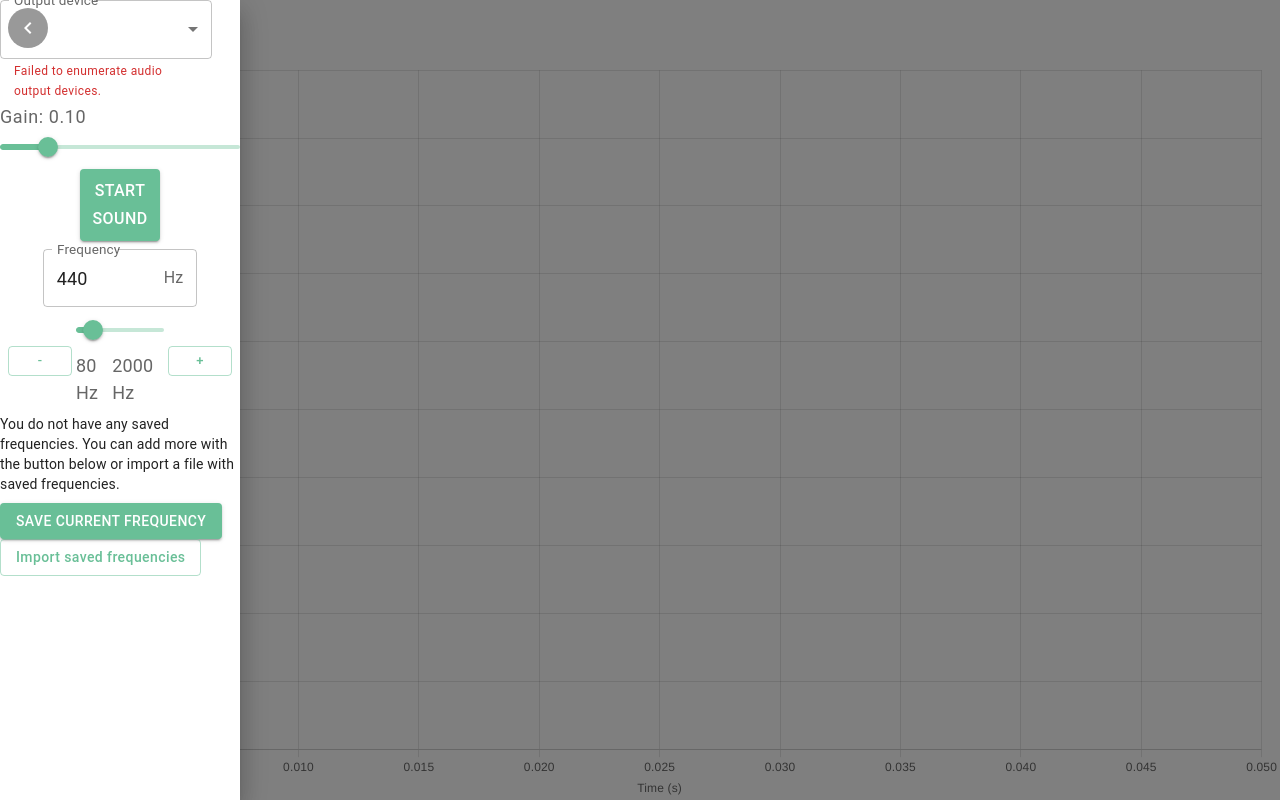
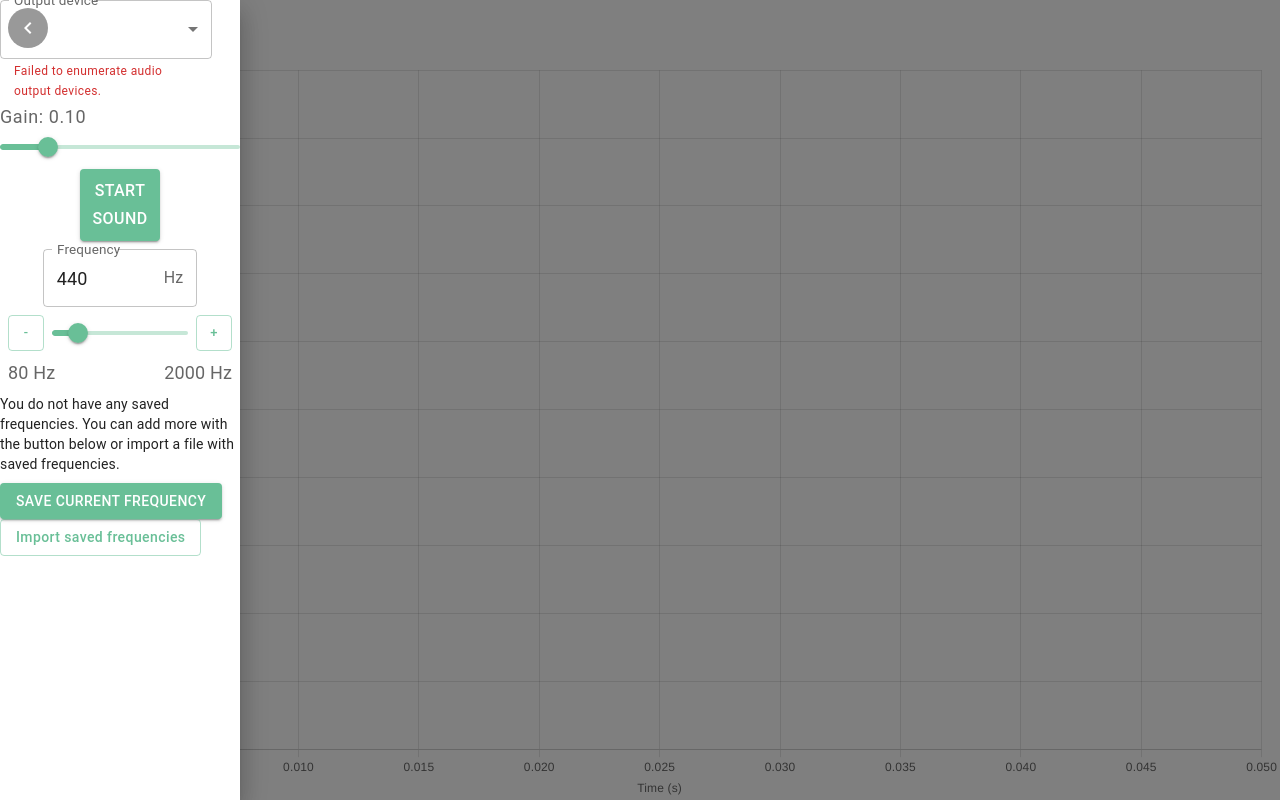
Before and after one commit to AlexJuraska/VibraAsWeb, a React (Vite) app: page /experiments/chladniPatterns in a window 1280 px wide. Both pictures are taken after a click on the button 28 px from the left and 28 px from the top of the page. Built offline with nearby package versions, Linux system fonts and the light colour scheme; some icons are missing.

Commit message:
Changed Frequency Slider so buttons are square and beside the slider

```diff
--- a/src/experiments/chladniPatterns/components/FrequencySlider.tsx
+++ b/src/experiments/chladniPatterns/components/FrequencySlider.tsx
@@ -178,8 +178,9 @@ const FrequencySlider: React.FC<FrequencySliderProps> = ({
     }, []);
 
     return (
-        <Box display="flex" flexDirection="column" gap={1} sx={{ width: '100%' }}>
-            <Box sx={{ width: '100%', display: 'flex', justifyContent: 'center', alignItems: 'center', boxSizing: 'border-box' }}>
+        <Box display="flex" flexDirection="column" gap={1} width="100%">
+
+            <Box display="flex" justifyContent="center" width="100%">
                 <TextField
                     label={label}
                     type="number"
@@ -191,7 +192,10 @@ const FrequencySlider: React.FC<FrequencySliderProps> = ({
                     onFocus={() => setEditing(true)}
                     onBlur={commitInput}
                     onKeyDown={onInputKeyDown}
-                    sx={{ '& .MuiInputBase-input': { fontSize: 18 }, '& .MuiInputLabel-root': { fontSize: 18 } }}
+                    sx={{
+                        "& .MuiInputBase-input": { fontSize: 18 },
+                        "& .MuiInputLabel-root": { fontSize: 18 },
+                    }}
                     slotProps={{
                         input: {
                             endAdornment: <InputAdornment position="end">Hz</InputAdornment>,
@@ -201,7 +205,7 @@ const FrequencySlider: React.FC<FrequencySliderProps> = ({
                 />
             </Box>
 
-            <Box display="flex" alignItems="center" gap={0.5}>
+            <Box display="flex" alignItems="center" width="100%" gap={1}>
                 {showStepButtons && (
                     <Button
                         aria-label="decrease frequency"
@@ -221,29 +225,33 @@ const FrequencySlider: React.FC<FrequencySliderProps> = ({
                             dec();
                         }}
                         disabled={!!disabled || value <= min}
+                        sx={{
+                            width: 36,
+                            height: 36,
+                            minWidth: 36,
+                            p: 0,
+                            display: "flex",
+                            alignItems: "center",
+                            justifyContent: "center",
+                        }}
                     >
                         -
                     </Button>
                 )}
 
-                <Box flex={1}>
                 <Slider
                     value={value}
                     min={min}
                     max={max}
                     step={step}
-                        onChange={(_, newValue) => {
-                            const nv = Array.isArray(newValue) ? (newValue[0] as number) : (newValue as number);
-                            send(nv);
+                    onChange={(_, nv) => {
+                        const val = Array.isArray(nv) ? nv[0] : nv;
+                        send(val);
                     }}
                     disabled={disabled}
                     aria-label={label}
+                    sx={{ flex: 1, py: 0 }}
                 />
-                    <Box display="flex" justifyContent="space-between">
-                        <span style={{ fontSize: 18, color: "rgba(0,0,0,0.6)" }}>{min} Hz</span>
-                        <span style={{ fontSize: 18, color: "rgba(0,0,0,0.6)" }}>{max} Hz</span>
-                    </Box>
-                </Box>
 
                 {showStepButtons && (
                     <Button
@@ -264,13 +272,33 @@ const FrequencySlider: React.FC<FrequencySliderProps> = ({
                             inc();
                         }}
                         disabled={!!disabled || value >= max}
+                        sx={{
+                            width: 36,
+                            height: 36,
+                            minWidth: 36,
+                            p: 0,
+                            display: "flex",
+                            alignItems: "center",
+                            justifyContent: "center",
+                        }}
                     >
                         +
                     </Button>
                 )}
             </Box>
+
+            <Box display="flex" justifyContent="space-between" width="100%">
+              <span style={{ fontSize: 18, color: "rgba(0,0,0,0.6)" }}>
+                {min} Hz
+              </span>
+              <span style={{ fontSize: 18, color: "rgba(0,0,0,0.6)" }}>
+                {max} Hz
+              </span>
+            </Box>
+
         </Box>
     );
+
 };
 
 export default FrequencySlider;
```
Lines whose indentation alone changed are shown as unchanged.
